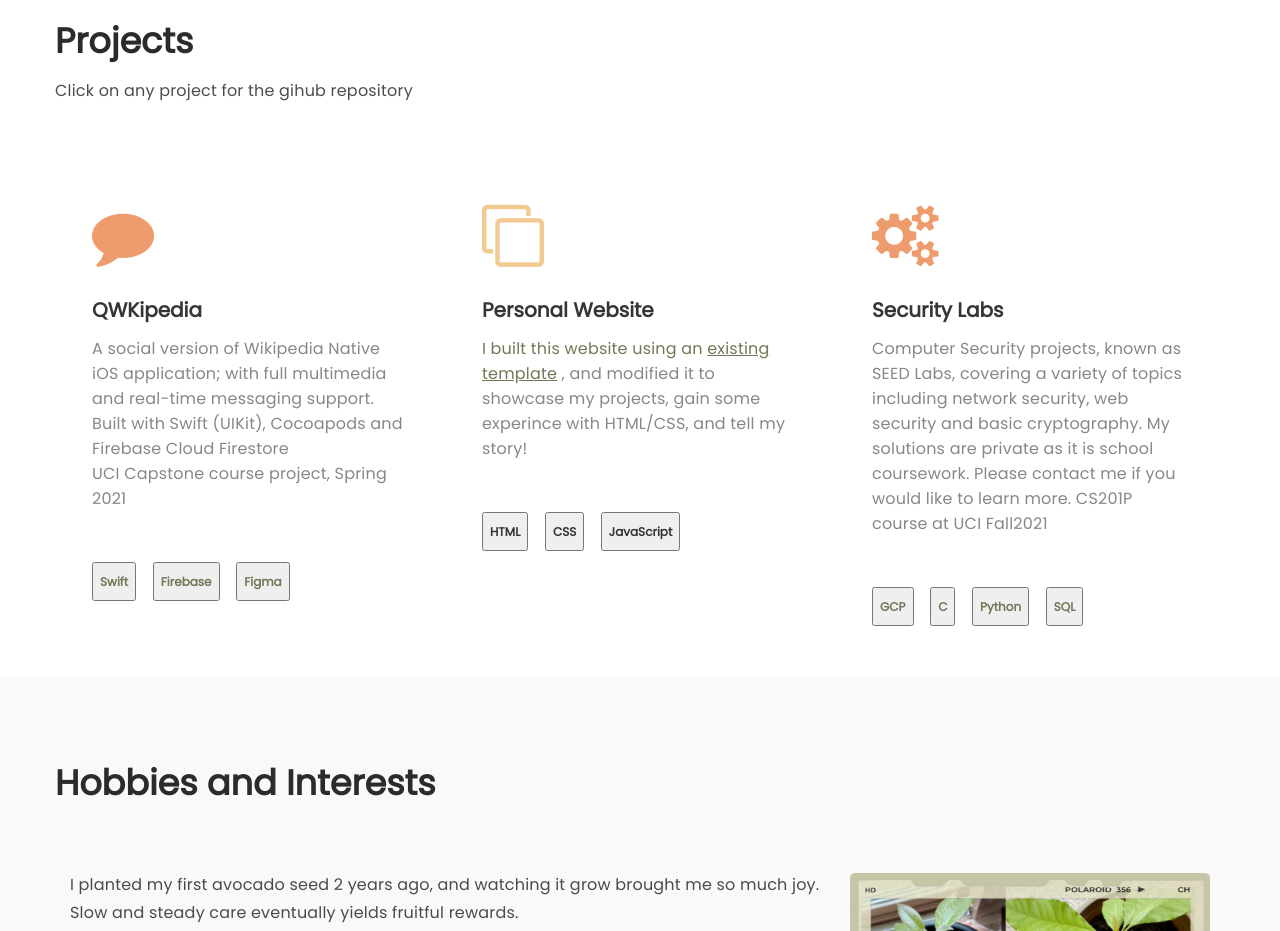
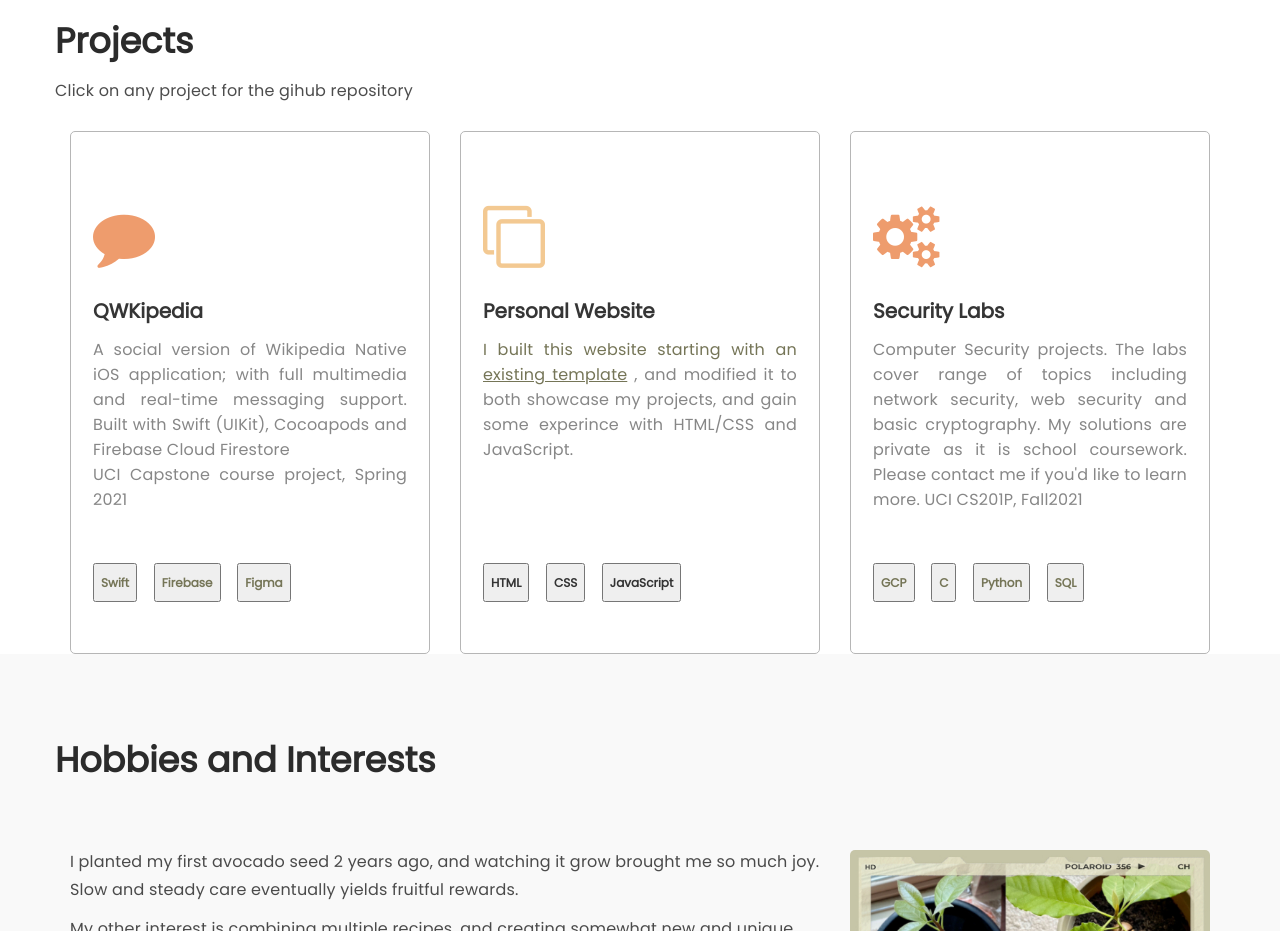
Before and after one commit to Anahita-A/Anahita-A.github.io, a website: page index.html in a window 1280 px wide. Shown: the part 2600-3531 px from the top of the page. Drawn offline with Linux system fonts and the light colour scheme.

```diff
--- a/index.html
+++ b/index.html
@@ -76,7 +76,7 @@
 
                     <div class='about-btns' >
 
-                         <a target="_blank" href='images/Resume_Abadian.pdf' class='btn resume-btn' download='Anahita-Resume'>
+                         <a target="_blank" href='public/images/Resume_Abadian.pdf' class='btn resume-btn' download='Anahita-Resume'>
                               Download Resume
                          </a>
 
@@ -256,30 +256,34 @@
                <div class="col-md-4 col-sm-6 wow fadeInUp" data-wow-delay="0.4s">
                     <a target="_blank" href="https://github.com/Anahita-A/Anahita-A.github.io">
                     <div class="service-thumb">
+
                          <i class="fa fa-clone" style="color: rgba(240, 187, 119, 0.801);"></i>
                          <h4>Personal Website</h4>
-                         <p>I built this website using an
+                         <p>I built this website starting with an
                               <a target = "_blank" href ="http://www.tooplate.com/view/2087-kalay"><u>existing template</u></a>
-                              , and modified it to showcase my projects, gain some experince with HTML/CSS, and tell my story!
+                              , and modified it to both showcase my projects, and gain some experince with HTML/CSS and JavaScript.
+                              <br><br><br>
                          </p>
+
                          <div class="skill-container">
                               <button class = "skill"><h6>HTML</h6></button>
                               <button class = "skill"><h6>CSS</h6></button>
                               <button class = "skill"><h6>JavaScript</h6></button>
                          </div>
                     </div>
-               </a>
+                    </a>
                </div>
 
-               <div class="col-md-4 col-sm-6 wow fadeInUp" data-wow-delay="0.6s">
+               <div class="col-md-4 col-sm-6 wow fadeInUp" data-wow-delay="0.4s">
                     <a target="_blank" href="https://seedsecuritylabs.org/Labs_20.04/">
                     <div class="service-thumb">
                          <i class="fa fa-cogs" style="color: rgb(238, 156, 109);"></i>
                          <h4>Security Labs</h4>
-                         <p>Computer Security projects, known as SEED Labs, covering a variety of topics including network security,
+                         <p>Computer Security projects. The labs cover range of topics including network security,
                               web security and basic cryptography. My solutions are private as it
-                              is school coursework. Please contact me if you would like to learn more. CS201P course at UCI Fall2021
+                              is school coursework. Please contact me if you'd like to learn more. UCI CS201P, Fall2021
                          </p>
+
                          <div class="skill-container">
                               <button class = "skill"><h6>GCP</h6></button>
                               <button class = "skill"><h6>C</h6></button>
--- a/public/css/tooplate-style.css
+++ b/public/css/tooplate-style.css
@@ -276,6 +276,12 @@
   padding-bottom: 5px;
 }
 
+.service-thumb {
+
+  border:solid 1px #B6B6B6;
+  text-align: justify;
+}
+
 .service-thumb .fa {
   color: #000000;
   font-size: 62px;
@@ -324,6 +330,10 @@
 .about-thumb p {
   padding: 2px 0;
 }
+
+/*---------------------------------------
+  Work section
+-----------------------------------------*/
 
 .timeline-block .section-header{
 	margin-bottom:80px;
@@ -397,9 +407,7 @@
 	color:rgba(0, 0, 0, 0.902);
 }
 
-/*---------------------------------------
-  Work section
------------------------------------------*/
+
 
 .work-thumb {
   margin: 22px 0 12px 0;
```
Also changed, not shown: about.html (+1 -1 lines).
